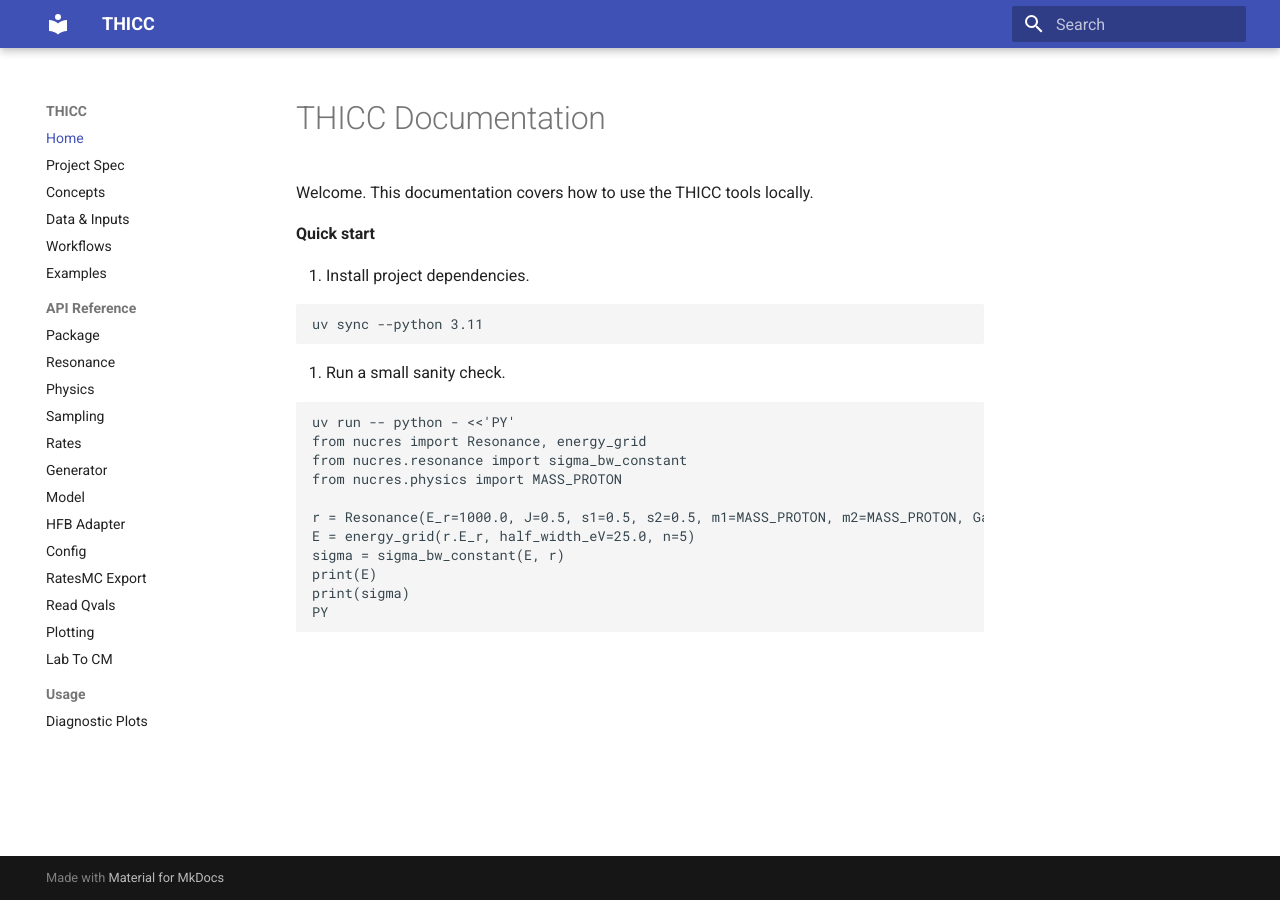
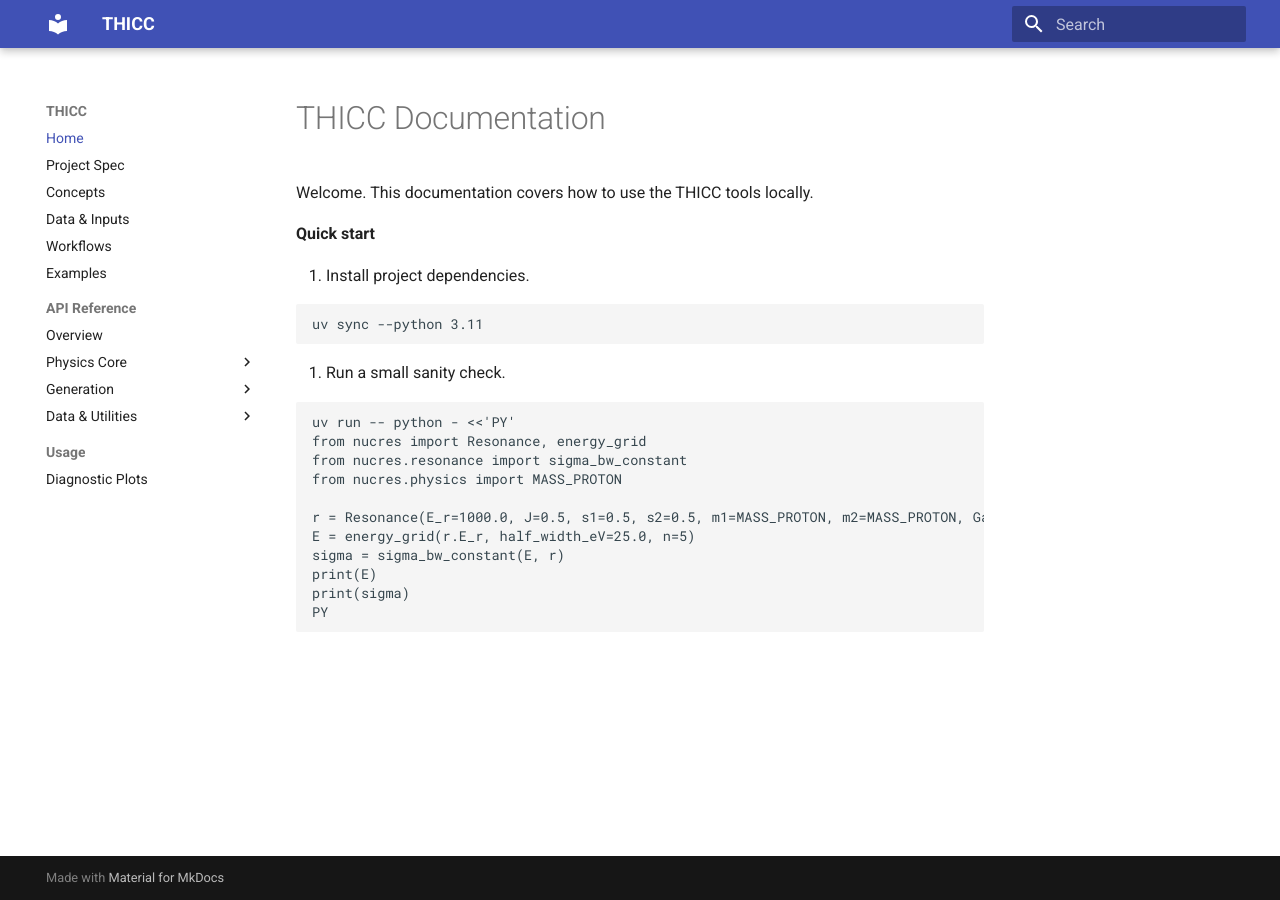
Before and after one commit to TAMU-Pangolins/TESSERACT, an MkDocs documentation site: the page built from docs/index.md, in a window 1280 px wide. Built offline with MkDocs 1.6.1 and Material for MkDocs 9.7.7, drawn with Linux system fonts in a browser that asks for light colours.

Commit message:
Better API nav

```diff
--- a/mkdocs.yml
+++ b/mkdocs.yml
@@ -48,18 +48,21 @@ nav:
     - Workflows: workflows.md
     - Examples: examples.md
     - API Reference:
-          - Package: api/package.md
-          - Resonance: api/resonance.md
-          - Physics: api/physics.md
-          - Sampling: api/sampling.md
-          - Rates: api/rates.md
-          - Generator: api/generator.md
-          - Model: api/model.md
-          - HFB Adapter: api/hfb_adapter.md
-          - Config: api/config.md
-          - RatesMC Export: api/ratesmc_export.md
-          - Read Qvals: api/read_qvals.md
-          - Plotting: api/plotting.md
-          - Lab To CM: api/lab_to_cm.md
+          - Overview: api/package.md
+          - Physics Core:
+                - Resonance: api/resonance.md
+                - Rates: api/rates.md
+                - Physics: api/physics.md
+                - Sampling: api/sampling.md
+          - Generation:
+                - Generator: api/generator.md
+                - Model: api/model.md
+                - RatesMC Export: api/ratesmc_export.md
+          - Data & Utilities:
+                - HFB Adapter: api/hfb_adapter.md
+                - Config: api/config.md
+                - Read Qvals: api/read_qvals.md
+                - Lab To CM: api/lab_to_cm.md
+                - Plotting: api/plotting.md
     - Usage:
           - Diagnostic Plots: usage/diagnostic-plots.md
```
